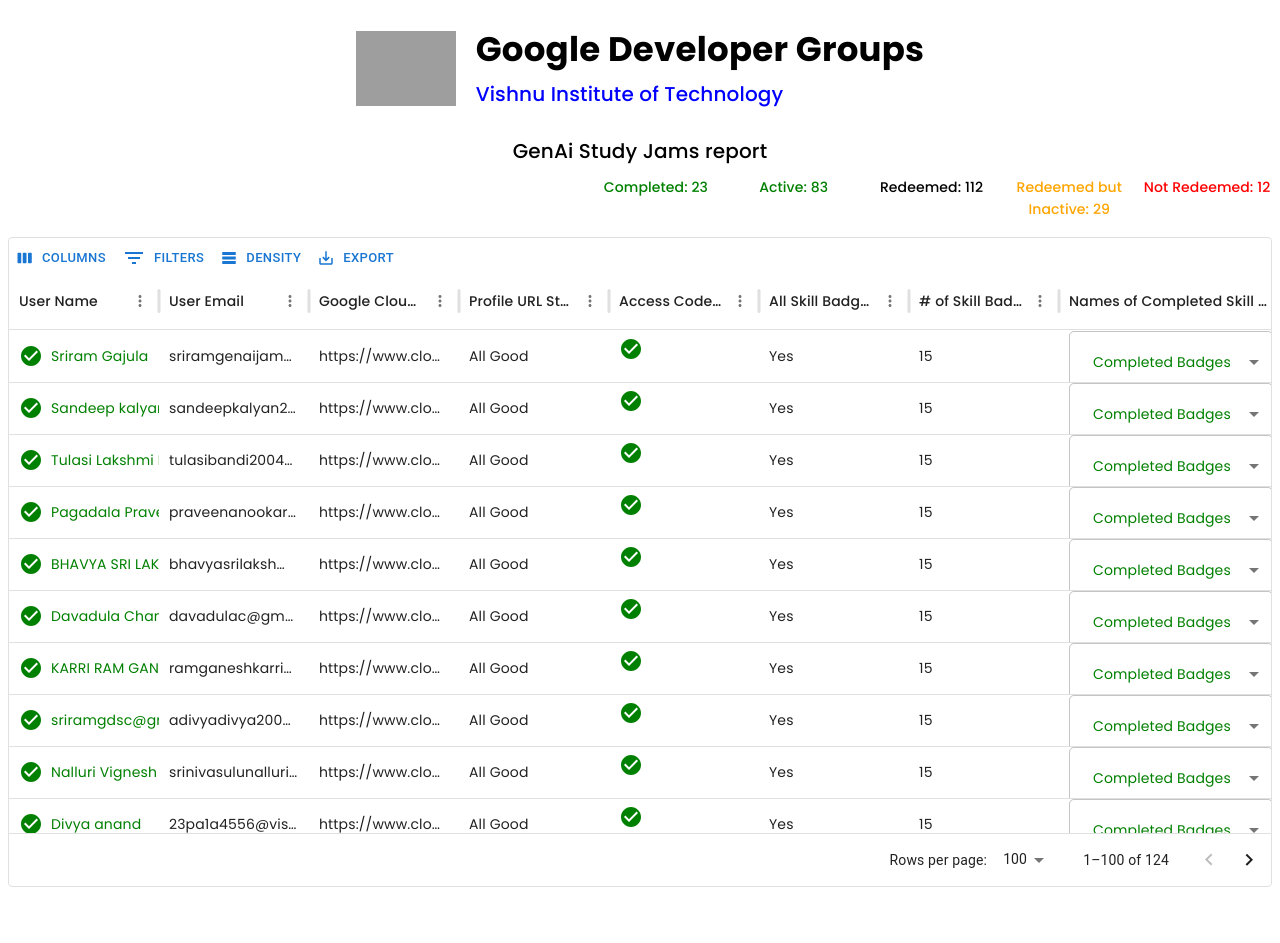
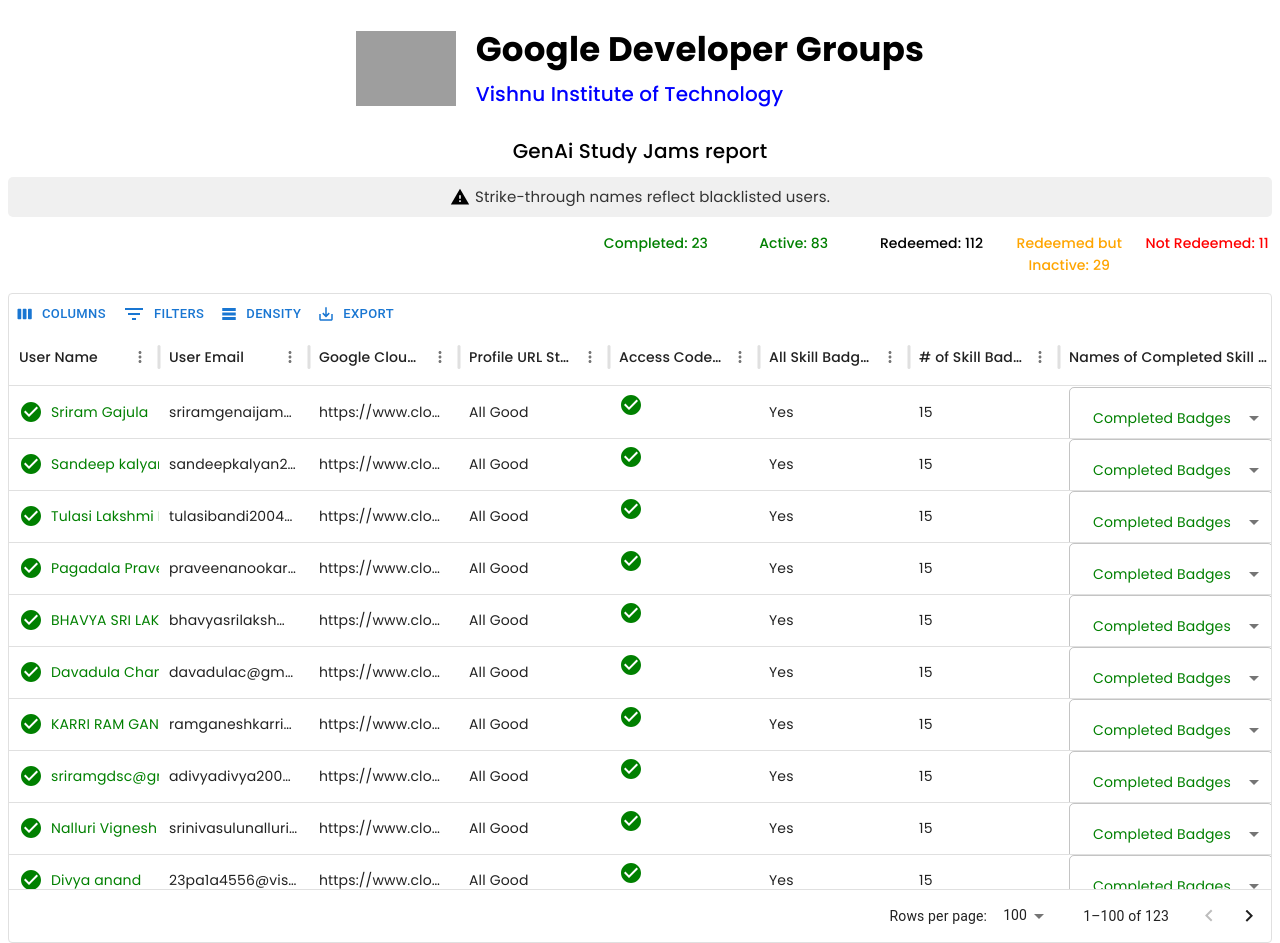
Before and after one commit to yaswanth-2005/study_jams_dashboard, a React (Vite) app: page / in a window 1280 px wide. Before the commit the page ends 887 px from the top, so only its background shows below. Built offline with nearby package versions, Linux system fonts and the light colour scheme; grey boxes are pictures that could not be loaded.

Commit message:
blacklist feature added

```diff
--- a/src/Dashboard.jsx
+++ b/src/Dashboard.jsx
@@ -1,10 +1,17 @@
-import React, { useEffect, useState } from 'react';
-import { DataGrid, GridToolbar, GridToolbarColumnsButton, GridToolbarExport, GridToolbarFilterButton } from '@mui/x-data-grid';
-import Papa from 'papaparse';
-import { Box, Grid, MenuItem, Select, Typography } from '@mui/material';
-import CheckCircleIcon from '@mui/icons-material/CheckCircle';
-import CancelIcon from '@mui/icons-material/Cancel';
-import TableSkeleton from './TableSkeleton';
+import React, { useEffect, useState } from "react";
+import {
+  DataGrid,
+  GridToolbar,
+  GridToolbarColumnsButton,
+  GridToolbarExport,
+  GridToolbarFilterButton,
+} from "@mui/x-data-grid";
+import Papa from "papaparse";
+import { Box, Grid, MenuItem, Select, Typography } from "@mui/material";
+import CheckCircleIcon from "@mui/icons-material/CheckCircle";
+import CancelIcon from "@mui/icons-material/Cancel";
+import TableSkeleton from "./TableSkeleton";
+import { InfoRounded } from "@mui/icons-material";
 
 const Dashboard = () => {
   const [jsonData, setJsonData] = useState([]);
@@ -15,7 +22,7 @@
   const [active, setActiveCount] = useState(0);
   const [completedCount, setCompletedCount] = useState(0);
 
-    const csvFilePath = '/test.csv';
+  const csvFilePath = "/test.csv";
 
   useEffect(() => {
     const fetchCsvAndConvert = async () => {
@@ -31,17 +38,24 @@
 
             // Sorting: Put the rows with 'All Skill Badges & Games Completed' as "Yes" at the top
             const sortedData = [...data].sort((a, b) => {
-                            return b['All Skill Badges & Games Completed'] === "Yes" ? 1 : -1;
+              return b["All Skill Badges & Games Completed"] === "Yes" ? 1 : -1;
             });
 
             setJsonData(sortedData);
 
-                        let redeemed = 0, notRedeemed = 0, inactive = 0, active = 0, completed = 0;
+            let redeemed = 0,
+              notRedeemed = 0,
+              inactive = 0,
+              active = 0,
+              completed = 0;
 
             sortedData.forEach((row) => {
               if (row["Access Code Redemption Status"] === "Yes") {
                 redeemed++;
-                                if (!row["Names of Completed Skill Badges"] || row["Names of Completed Skill Badges"].trim() === "") {
+                if (
+                  !row["Names of Completed Skill Badges"] ||
+                  row["Names of Completed Skill Badges"].trim() === ""
+                ) {
                   inactive++;
                 } else {
                   active++;
@@ -49,7 +63,7 @@
               } else if (row["Access Code Redemption Status"] === "No") {
                 notRedeemed++;
               }
-                            if (row['All Skill Badges & Games Completed'] === "Yes")
+              if (row["All Skill Badges & Games Completed"] === "Yes")
                 completed++;
             });
 
@@ -65,25 +79,27 @@
               width: key === "Names of Completed Skill Badges" ? 250 : 150,
               renderCell: (params) => {
                 if (key === "Names of Completed Skill Badges") {
-                                    const badges = params.value ? params.value.split('|') : [];
+                  const badges = params.value ? params.value.split("|") : [];
                   return (
                     <Select
                       defaultValue=""
                       displayEmpty
                       sx={{
-                                                fontSize: '14px',
-                                                fontFamily: 'Poppins, sans-serif',
-                                                color: '#1976d2',
-                                                backgroundColor: 'white',
-                                                border: 'none',
-                                                borderRadius: '5px',
-                                                padding: '5px 10px',
+                        fontSize: "14px",
+                        fontFamily: "Poppins, sans-serif",
+                        color: "#1976d2",
+                        backgroundColor: "white",
+                        border: "none",
+                        borderRadius: "5px",
+                        padding: "5px 10px",
                       }}
                     >
-                                            <MenuItem value="" disabled sx={{ fontFamily: 'Poppins, sans-serif' }}>
-                                                <span style={{ color: 'green' }}>
-                                                    Completed Badges
-                                                </span>
+                      <MenuItem
+                        value=""
+                        disabled
+                        sx={{ fontFamily: "Poppins, sans-serif" }}
+                      >
+                        <span style={{ color: "green" }}>Completed Badges</span>
                       </MenuItem>
                       {badges.length > 0 ? (
                         badges.map((badge, index) => (
@@ -91,12 +107,12 @@
                             key={index}
                             value={badge}
                             sx={{
-                                                            fontSize: '14px',
-                                                            fontFamily: 'Poppins, sans-serif',
-                                                            color: '#333',
-                                                            '&:hover': {
-                                                                backgroundColor: '#e3f2fd',
-                                                                color: '#1976d2',
+                              fontSize: "14px",
+                              fontFamily: "Poppins, sans-serif",
+                              color: "#333",
+                              "&:hover": {
+                                backgroundColor: "#e3f2fd",
+                                color: "#1976d2",
                               },
                             }}
                           >
@@ -104,8 +120,14 @@
                           </MenuItem>
                         ))
                       ) : (
-                                                <MenuItem value="none" disabled sx={{ fontFamily: 'Poppins, sans-serif' }}>
-                                                    <span style={{ color: '#999' }}>No badges completed</span>
+                        <MenuItem
+                          value="none"
+                          disabled
+                          sx={{ fontFamily: "Poppins, sans-serif" }}
+                        >
+                          <span style={{ color: "#999" }}>
+                            No badges completed
+                          </span>
                         </MenuItem>
                       )}
                     </Select>
@@ -113,37 +135,51 @@
                 }
                 if (key === "Access Code Redemption Status") {
                   return params.value === "Yes" ? (
-                                        <CheckCircleIcon sx={{ color: 'green' }} />
+                    <CheckCircleIcon sx={{ color: "green" }} />
                   ) : (
-                                        <CancelIcon sx={{ color: 'red' }} />
+                    <CancelIcon sx={{ color: "red" }} />
                   );
                 }
 
                 if (key === "User Name") {
-                                    const redemptionStatus = params.row['Access Code Redemption Status'];
-                                    const completedBadges = params.row['Names of Completed Skill Badges'];
-                                    const completedOrNot = params.row['All Skill Badges & Games Completed'] === "Yes";
+                  const redemptionStatus =
+                    params.row["Access Code Redemption Status"];
+                  const completedBadges =
+                    params.row["Names of Completed Skill Badges"];
+                  const completedOrNot =
+                    params.row["All Skill Badges & Games Completed"] === "Yes";
+                  const isExcludedUser =
+                    params.row["User Name"] === "K. Sowmya";
 
-                                    let textColor = 'black';
-                                    if (redemptionStatus === 'Yes' && completedBadges) {
-                                        textColor = 'green';
-                                    } else if (redemptionStatus === 'Yes' && !completedBadges) {
-                                        textColor = 'orange';
-                                    } else if (redemptionStatus === 'No') {
-                                        textColor = 'red';
+                  let textColor = "black";
+                  let lineThrough = "none";
+                  if (redemptionStatus === "Yes" && completedBadges) {
+                    textColor = "green";
+                  } else if (redemptionStatus === "Yes" && !completedBadges) {
+                    textColor = "orange";
+                  } else if (redemptionStatus === "No" && !isExcludedUser) {
+                    textColor = "black";
+                    lineThrough = "line-through";
                   }
 
                   return (
-                                        <div style={{ display: 'flex', alignItems: 'center' }}>
+                    <div style={{ display: "flex", alignItems: "center" }}>
                       {completedOrNot && (
-                                                <CheckCircleIcon sx={{ color: 'green', marginRight: '8px' }} />
+                        <CheckCircleIcon
+                          sx={{ color: "green", marginRight: "8px" }}
+                        />
                       )}
-                                            <span style={{ color: textColor, fontFamily: 'Poppins, sans-serif' }}>
+                      <span
+                        style={{
+                          color: textColor,
+                          textDecoration: lineThrough,
+                          fontFamily: "Poppins, sans-serif",
+                        }}
+                      >
                         {params.value}
                       </span>
                     </div>
                   );
-
                 }
 
                 return params.value;
@@ -153,16 +189,54 @@
           },
         });
       } catch (error) {
-                console.error('Error reading file:', error);
+        console.error("Error reading file:", error);
       }
     };
 
     fetchCsvAndConvert();
   }, []);
 
-
   return (
-        <div style={{ height: 650, width: '100%', fontFamily: 'Poppins, sans-serif' }}>
+    <div
+      style={{ height: 650, width: "100%", fontFamily: "Poppins, sans-serif" }}
+    >
+      <Box
+        sx={{
+          backgroundColor: "#f0f0f0",
+          padding: "8px",
+          borderRadius: "5px",
+          marginBottom: 2,
+          display: "flex",
+          alignItems: "center",
+          justifyContent: "center",
+          gap: "5px",
+          flexDirection: { xs: "column", sm: "row" },
+        }}
+      >
+        {/* <InfoRounded sx={{ color: "#333", marginRight: "8px" }} /> */}
+        <svg
+          xmlns="http://www.w3.org/2000/svg"
+          height="24"
+          viewBox="0 0 24 24"
+          width="20"
+        >
+          <path d="M0 0h24v24H0z" fill="none" />
+          <path d="M1 21h22L12 2 1 21zm12-3h-2v-2h2v2zm0-4h-2v-4h2v4z" />
+        </svg>
+        <Typography
+          variant="body1"
+          sx={{
+            color: "#333",
+            fontFamily: "Poppins, sans-serif",
+            display: "flex",
+            alignItems: "center",
+            justifyContent: "center",
+            fontSize: { xs: "10px", sm: "15px" },
+          }}
+        >
+          Strike-through names reflect blacklisted users.
+        </Typography>
+      </Box>
 
       <Box sx={{ marginBottom: 2 }}>
         <Grid container spacing={1} justifyContent="flex-end">
@@ -170,10 +244,10 @@
             <Typography
               variant="subtitle2"
               sx={{
-                                fontFamily: 'Poppins, sans-serif',
-                                color: 'green',
-                                textAlign: 'center',
-                                fontSize: { xs: '12px', sm: '14px', md: '14px' } // Responsive font size
+                fontFamily: "Poppins, sans-serif",
+                color: "green",
+                textAlign: "center",
+                fontSize: { xs: "12px", sm: "14px", md: "14px" }, // Responsive font size
               }}
             >
               Completed: {completedCount}
@@ -183,10 +257,10 @@
             <Typography
               variant="subtitle2"
               sx={{
-                                fontFamily: 'Poppins, sans-serif',
-                                color: 'green',
-                                textAlign: 'center',
-                                fontSize: { xs: '12px', sm: '14px', md: '14px' }
+                fontFamily: "Poppins, sans-serif",
+                color: "green",
+                textAlign: "center",
+                fontSize: { xs: "12px", sm: "14px", md: "14px" },
               }}
             >
               Active: {active}
@@ -196,9 +270,9 @@
             <Typography
               variant="subtitle2"
               sx={{
-                                fontFamily: 'Poppins, sans-serif',
-                                textAlign: 'center',
-                                fontSize: { xs: '12px', sm: '14px', md: '14px' }
+                fontFamily: "Poppins, sans-serif",
+                textAlign: "center",
+                fontSize: { xs: "12px", sm: "14px", md: "14px" },
               }}
             >
               Redeemed: {redeemedCount}
@@ -208,10 +282,10 @@
             <Typography
               variant="subtitle2"
               sx={{
-                                fontFamily: 'Poppins, sans-serif',
-                                color: 'orange',
-                                textAlign: 'center',
-                                fontSize: { xs: '12px', sm: '14px', md: '14px' }
+                fontFamily: "Poppins, sans-serif",
+                color: "orange",
+                textAlign: "center",
+                fontSize: { xs: "12px", sm: "14px", md: "14px" },
               }}
             >
               Redeemed but Inactive: {inactiveCount}
@@ -221,10 +295,10 @@
             <Typography
               variant="subtitle2"
               sx={{
-                                fontFamily: 'Poppins, sans-serif',
-                                color: 'red',
-                                textAlign: 'center',
-                                fontSize: { xs: '12px', sm: '14px', md: '14px' }
+                fontFamily: "Poppins, sans-serif",
+                color: "red",
+                textAlign: "center",
+                fontSize: { xs: "12px", sm: "14px", md: "14px" },
               }}
             >
               Not Redeemed: {notRedeemedCount}
@@ -232,8 +306,6 @@
           </Grid>
         </Grid>
       </Box>
-
-
 
       {jsonData.length > 0 ? (
         <DataGrid
@@ -244,7 +316,6 @@
           slots={{
             toolbar: GridToolbar,
           }}
-
         />
       ) : (
         <TableSkeleton />
```
Also changed, not shown: public/test.csv, 1 other file (tests, documents, lock files or other folders). Lines whose indentation alone changed are shown as unchanged.
